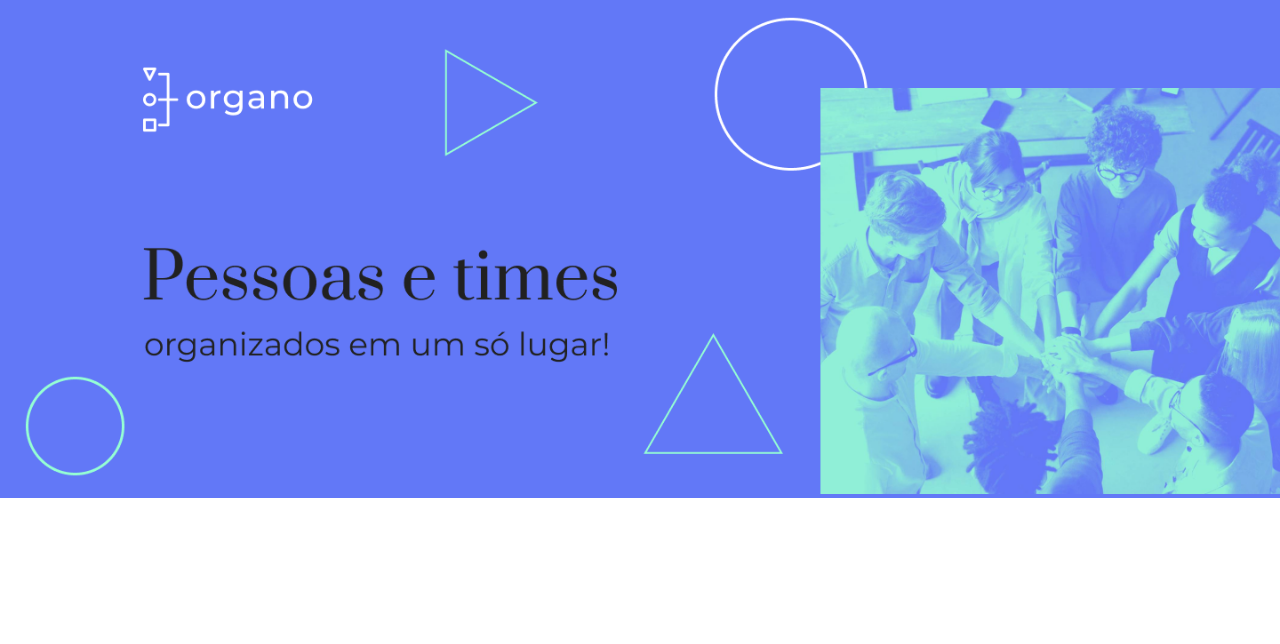
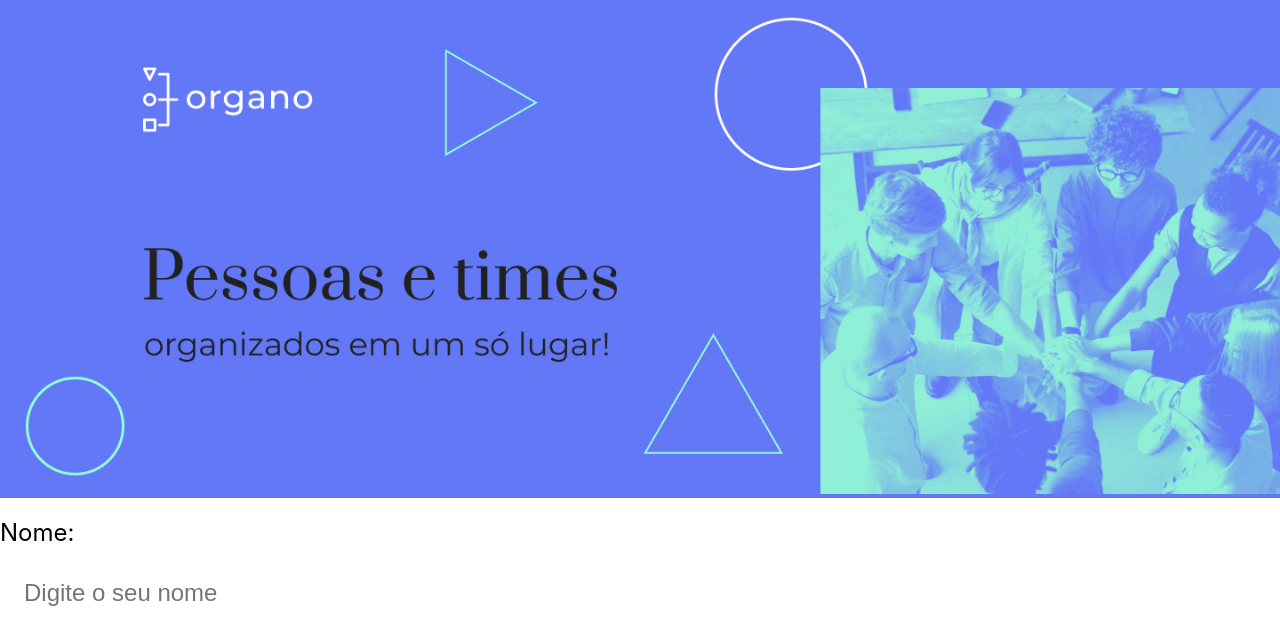
Before and after one commit to Gotera/organo, a React (Create React App) app: page / in a window 1280 px wide. Shown: the top 644 px of the page. Built offline with nearby package versions, Linux system fonts and the light colour scheme.

Commit message:
fieldtext add

```diff
--- a/src/App.js
+++ b/src/App.js
@@ -1,9 +1,11 @@
-import { Banner } from './components/Banner/Banner';
+import { Banner } from './components/Banner';
+import TextField from './components/TextField';
 
 function App() {
   return (
     <div className="App">
       <Banner />
+      <TextField />
     </div>
   );
 }
--- /dev/null
+++ b/src/components/TextField/TextField.css
@@ -0,0 +1,20 @@
+.text-field {
+    margin: 20px 0;
+}
+
+.text-field label {
+    display: block;
+    margin-bottom: 8px;
+    font-size: 24px;
+}
+
+.text-field input {
+    box-sizing: border-box;
+    background-color: #fff;
+    box-shadow: 10px 10px rgba(0, 0, 0, 0.0);
+    width: 100%;
+    border: none;
+    font-size: 24px;
+    padding: 24px;
+
+}
--- /dev/null
+++ b/src/components/TextField/index.js
@@ -0,0 +1,12 @@
+import "./TextField.css"
+
+export const TextField = () =>  {
+    return (
+        <div className="text-field">
+            <label>Nome:</label>
+            <input placeholder="Digite o seu nome"/>
+        </div>
+    )
+}
+
+export default TextField;
```
Also changed, not shown: src/components/Banner/index.js (renamed from src/components/Banner/Banner.js).
